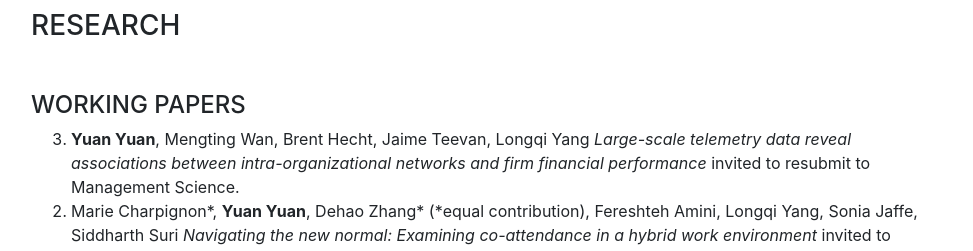
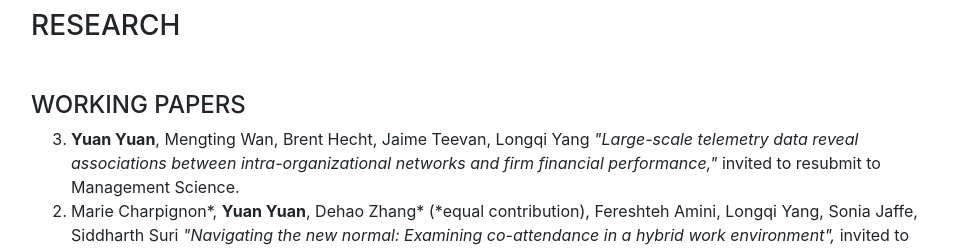
Before and after one commit to yuany94/yuany94.github.io, a website with bundled scripts: page index.html in a window 1280 px wide. Shown: the part 840-1091 px from the top of the page, without its empty margins (289-1262 px from the left). Built offline with nearby package versions, Linux system fonts and the light colour scheme; a web font is replaced by a local one.

Commit message:
Update index.html

```diff
--- a/index.html
+++ b/index.html
@@ -139,13 +139,13 @@
   <ol reversed>
     <li>
 <strong>Yuan Yuan</strong>, Mengting Wan, Brent Hecht, Jaime Teevan, Longqi Yang
-	    <em>
-	    Large-scale telemetry data reveal associations between intra-organizational networks and firm financial performance
+	    <em><a>
+	    "Large-scale telemetry data reveal associations between intra-organizational networks and firm financial performance,"</a>
 	    </em>invited to resubmit to Management Science.
 	    </li>
 	  <li>
 		Marie Charpignon*, <strong>Yuan Yuan</strong>, Dehao Zhang* (*equal contribution), Fereshteh Amini, Longqi Yang, Sonia Jaffe, Siddharth Suri
-		  <em>Navigating the new normal: Examining co-attendance in a hybrid work environment</em>
+		  <em><a>"Navigating the new normal: Examining co-attendance in a hybrid work environment", </a></em>
 		  invited to resubmit to the Proceedings of the National Academy of Sciences.
 	  </li>
 <li>
```
